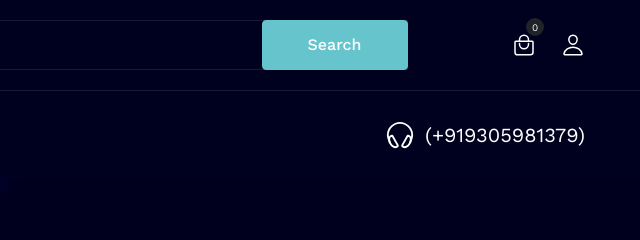
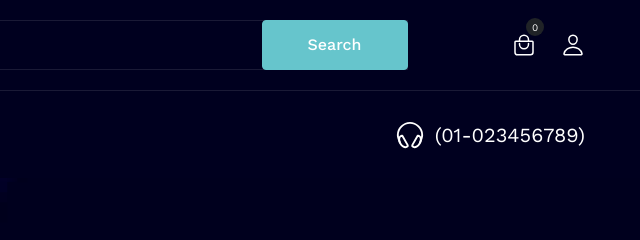
Before and after one commit to 9305981/Booken, a plain HTML site: page index.html in a window 1280 px wide. Shown: the top 240 px of the page, 640-1280 px from the left. Drawn offline with nearby package versions, Linux system fonts and the light colour scheme; a script that the page names is missing.

Commit message:
Update index.html

```diff
--- a/index.html
+++ b/index.html
@@ -127,7 +127,7 @@
         <a href="tel:+0123456789" class="header-contact-link">
           <ion-icon name="headset-outline" aria-hidden="true"></ion-icon>
 
-          <span class="span">(+919305981379)
+          <span class="span">(01-023456789)
           </span>
         </a>
 
```
